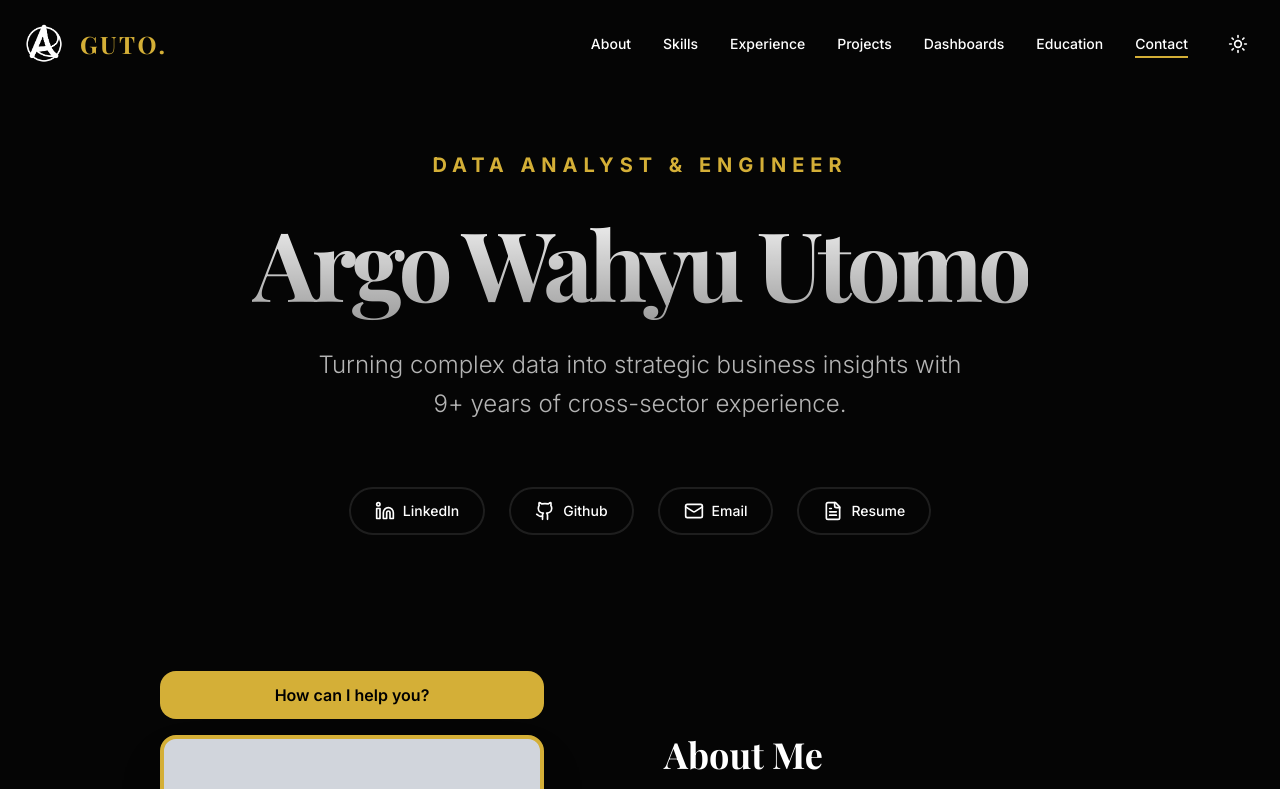
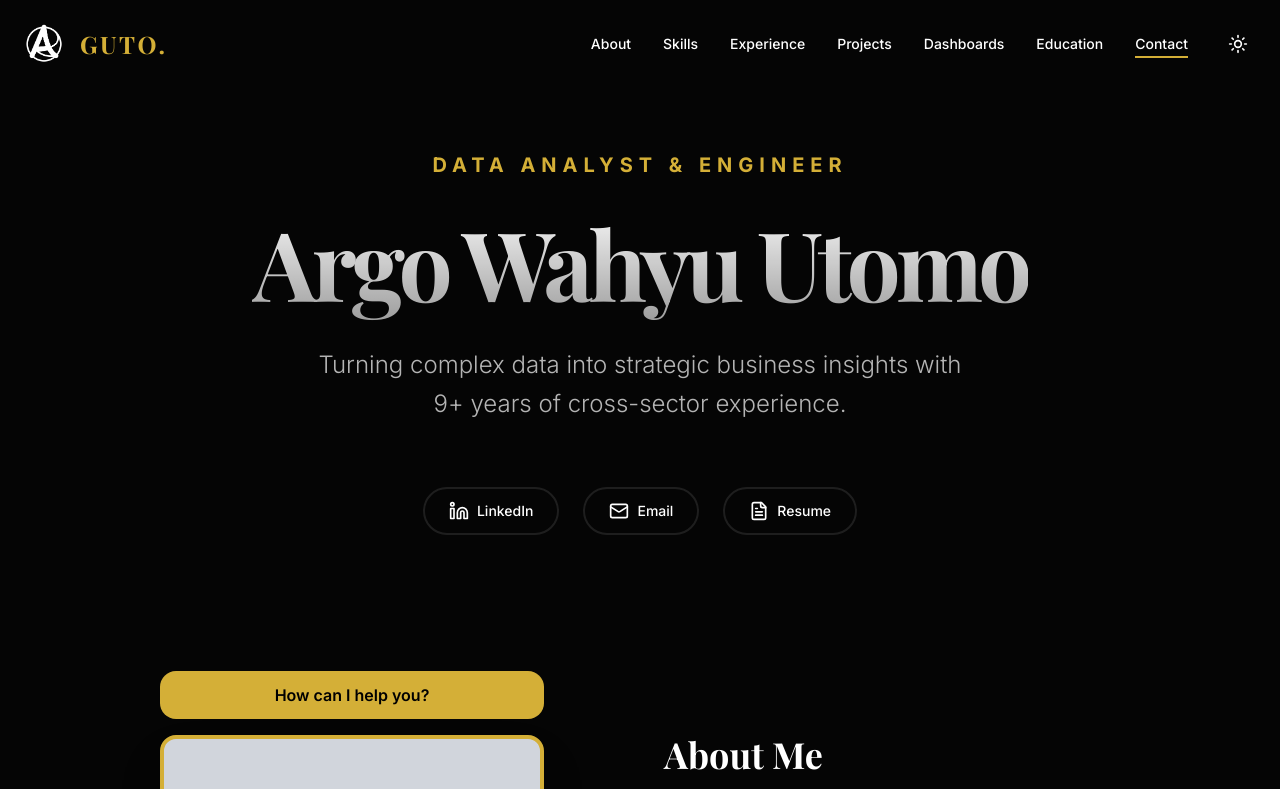
Before and after one commit to arguto1993/arguto1993.github.io, a React (Vite) app: page / in a window 1280 px wide. Shown: the top 789 px of the page. Built offline with nearby package versions, Linux system fonts and the light colour scheme; a web font is replaced by a local one.

Commit message:
hide github from Hero

```diff
--- a/src/components/Hero.tsx
+++ b/src/components/Hero.tsx
@@ -45,7 +45,7 @@ export const Hero: React.FC = () => {
           className="flex flex-wrap justify-center gap-6"
         >
           <SocialLink href={getContactByIcon(siteData, 'linkedin')?.href ?? ''} icon={<Linkedin size={20} />} label="LinkedIn" />
-          <SocialLink href={getContactByIcon(siteData, 'github')?.href ?? ''} icon={<Github size={20} />} label="Github" />
+          {/* <SocialLink href={getContactByIcon(siteData, 'github')?.href ?? ''} icon={<Github size={20} />} label="Github" /> */}
           <SocialLink href={getContactByIcon(siteData, 'mail')?.href ?? ''} icon={<Mail size={20} />} label="Email" />
           <SocialLink href={hero.resume} icon={<FileText size={20} />} label="Resume" />
         </motion.div>
```
